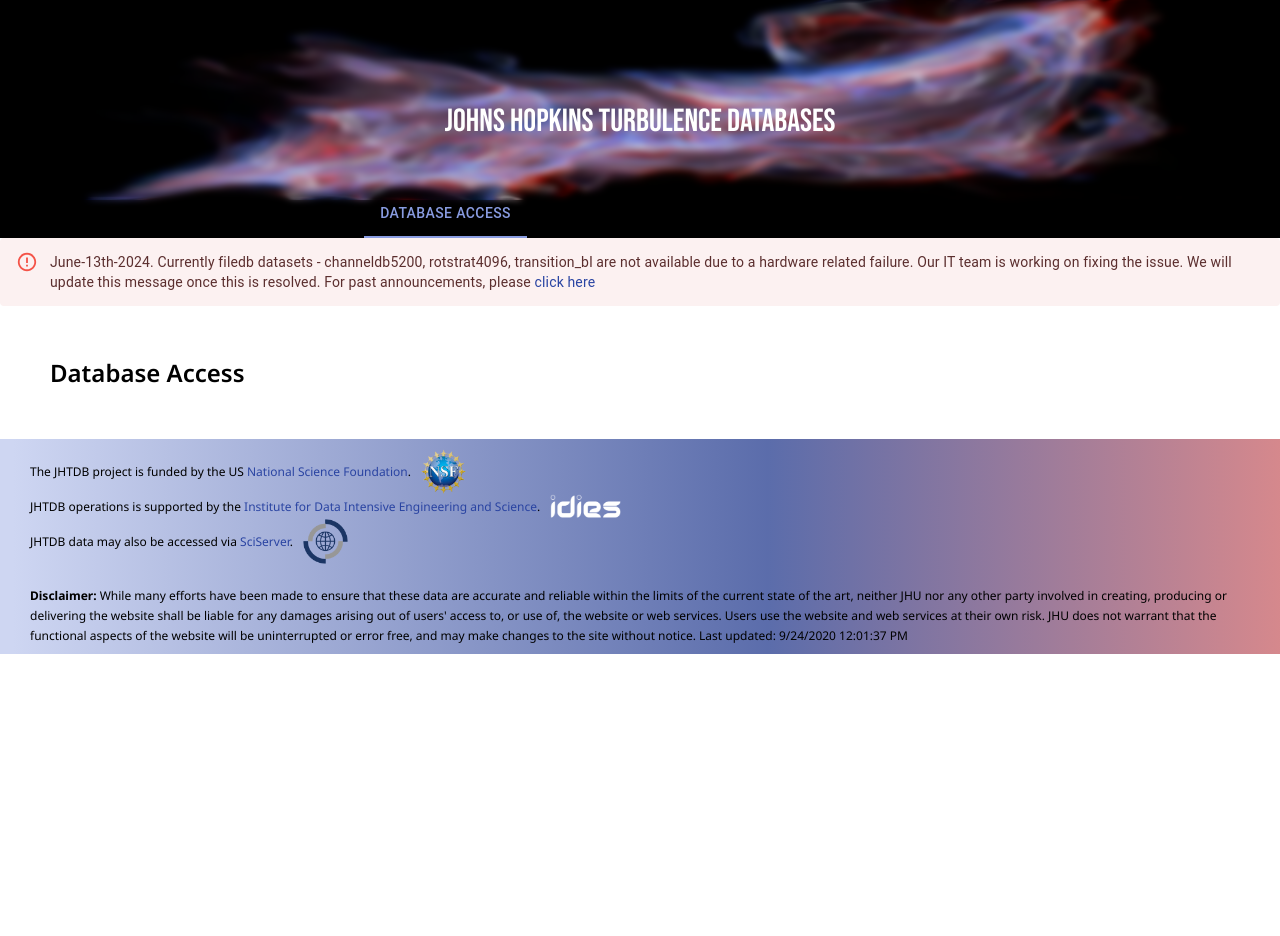
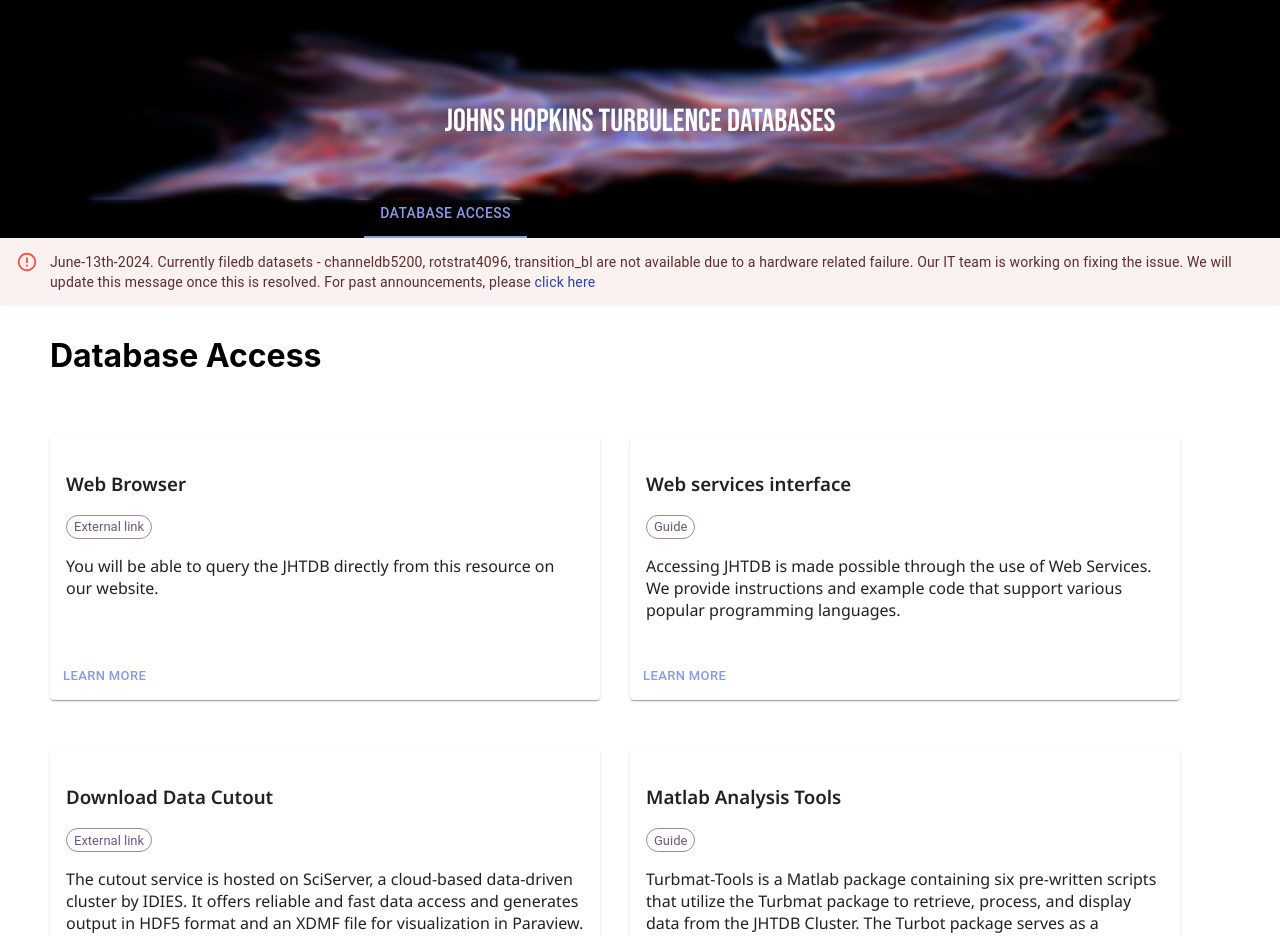
Before and after one commit to sciserver/turbulence-web, a Next.js app: page /database in a window 1280 px wide. Shown: the top 936 px of the page. Before the commit the page ends 800 px from the top, so only its background shows below. Built offline with nearby package versions, Linux system fonts and the light colour scheme.

Commit message:
* Added Matlab Analysis Tools page * Update Web Services page * Added browser page

```diff
--- a/components/common/tabs.tsx
+++ b/components/common/tabs.tsx
@@ -22,9 +22,11 @@
 
   const handleTabChange = (event: React.SyntheticEvent, newValue: string) => {
     setTabOption(newValue);
-    console.log(newValue);
+    router.push(`/${newValue}`);
+  }
 
-    router.push(`/${newValue}`);
+  const handleSameOptionClick = () => {
+    router.push(`/${tabOption}`);
   }
 
   const tabOptions: TabOption[] = [
@@ -39,7 +41,7 @@
   return (
     <StyledTabs value={tabOption} onChange={handleTabChange} centered color="secondary">
       {tabOptions.map(tab =>
-        <StyledTab label={tab.name} value={tab.value} />
+        <StyledTab label={tab.name} value={tab.value} onClick={tabOption === tab.value ? handleSameOptionClick : () => { }} />
       )}
     </StyledTabs>
   );
--- a/components/content/databaseAccess/index.tsx
+++ b/components/content/databaseAccess/index.tsx
@@ -1,15 +1,25 @@
 import { FC, useContext, useEffect } from 'react';
+import { useRouter } from 'next/router';
 import styled from 'styled-components';
+import { Grid } from '@mui/material';
 
 import { AppContext } from '../../../context';
+import { CardLayout, CardStyled } from '../../common/card';
 
 
 const Styled = styled.div`
-  display: flex;
+  .card-list {
+    display: flex;
+    flex-wrap: wrap;
+
+    margin-top: 20px;
+  }
 
 `;
 
 export const DatabaseAccess: FC = () => {
+
+  const router = useRouter();
 
   const { setTabOption } = useContext(AppContext);
 
@@ -18,9 +28,55 @@
     setTabOption('database');
   }, []);
 
+
+  const dbAccesssDirectory: CardLayout[] = [
+    {
+      title: 'Web Browser',
+      type: 'External link',
+      description: 'You will be able to query the JHTDB directly from this resource on our website.',
+      onClick: () => { router.push('/database/browser') }
+    },
+    {
+      title: 'Web services interface',
+      type: 'Guide',
+      description: 'Accessing JHTDB is made possible through the use of Web Services. \
+                    We provide instructions and example code that support various popular programming languages.',
+      onClick: () => { router.push('/database/webServices') }
+    },
+    {
+      title: 'Download Data Cutout',
+      type: 'External link',
+      description: 'The cutout service is hosted on SciServer, a cloud-based data-driven cluster by IDIES. \
+                    It offers reliable and fast data access and generates output in HDF5 format and an XDMF file \
+                    for visualization in Paraview. Users must create a SciServer account to use the service.',
+      onClick: () => { router.replace('http://turbulence.idies.jhu.edu/cutout/') }
+    },
+    {
+      title: 'Matlab Analysis Tools',
+      type: 'Guide',
+      description: 'Turbmat-Tools is a Matlab package containing six pre-written scripts that utilize the Turbmat package to retrieve, \
+                    process, and display data from the JHTDB Cluster. The Turbot package serves as a wrapper for \
+                    Matlab web service functions used to access the JHTDB Cluster.',
+      onClick: () => { router.push('/database/matlabAnalysisTools') }
+    }
+  ];
+
   return (
     <Styled>
-      <h2>Database Access</h2>
+      <h1>Database Access</h1>
+      <br />
+      <Grid container alignItems="stretch">
+        {dbAccesssDirectory.map(i =>
+          <Grid key={i.title} item className="card-list">
+            <CardStyled
+              title={i.title}
+              type={i.type}
+              description={i.description}
+              onClick={i.onClick}
+            />
+          </Grid>
+        )}
+      </Grid>
     </Styled>
   );
 };
--- a/pages/database/webServices.tsx
+++ b/pages/database/webServices/index.tsx
@@ -1,5 +1,5 @@
-import { Layout } from "../../components/common/layout";
-import { WebServices } from "../../components/content/databaseAccess/webServices";
+import { Layout } from "../../../components/common/layout";
+import { WebServices } from "../../../components/content/databaseAccess/webServices";
 
 // TODO: imp loading animation here
 export default function WebServicesPage() {
```
Also changed, not shown: components/content/databaseAccess/matlabAnalysisTools.tsx (added, +75 -0 lines), components/content/databaseAccess/webServices.tsx (+6 -1 lines), pages/database/browser.tsx (added, +11 -0 lines), pages/database/matlabAnalysisTools.tsx (added, +11 -0 lines), pages/database/webServices/matlab.tsx (added, +11 -0 lines).
